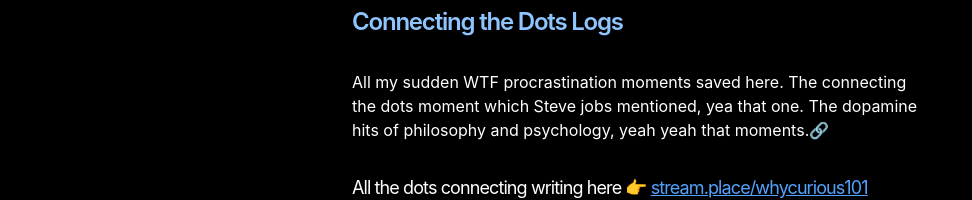
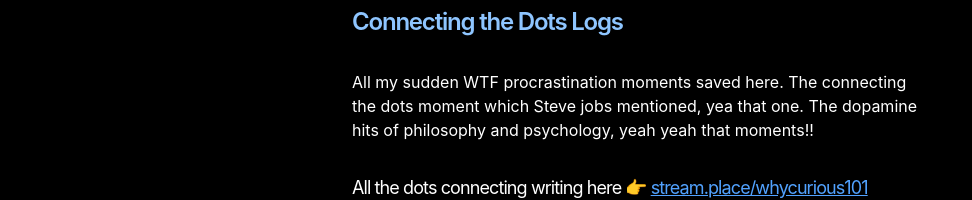
Before and after one commit to DhrishP/buildspace-procast-website, a Next.js app: page /wtf in a window 1280 px wide. Shown: the part 130-330 px from the top of the page, without its empty margins (0-972 px from the left). Built offline with nearby package versions, Linux system fonts and the light colour scheme.

Commit message:
text-update #2

```diff
--- a/app/wtf/page.tsx
+++ b/app/wtf/page.tsx
@@ -14,7 +14,7 @@ export default function Page() {
         Connecting the Dots Logs
       </h1>
       <p className="mb-4">
-        {`All my sudden WTF procrastination moments saved here. The connecting the dots moment which Steve jobs mentioned, yea that one. The dopamine hits of philosophy and psychology, yeah yeah that moments.🔗`}
+        {`All my sudden WTF procrastination moments saved here. The connecting the dots moment which Steve jobs mentioned, yea that one. The dopamine hits of philosophy and psychology, yeah yeah that moments!!`}
       </p>
 
       <h2 className="text-lg mt-8 tracking-tighter">
```
